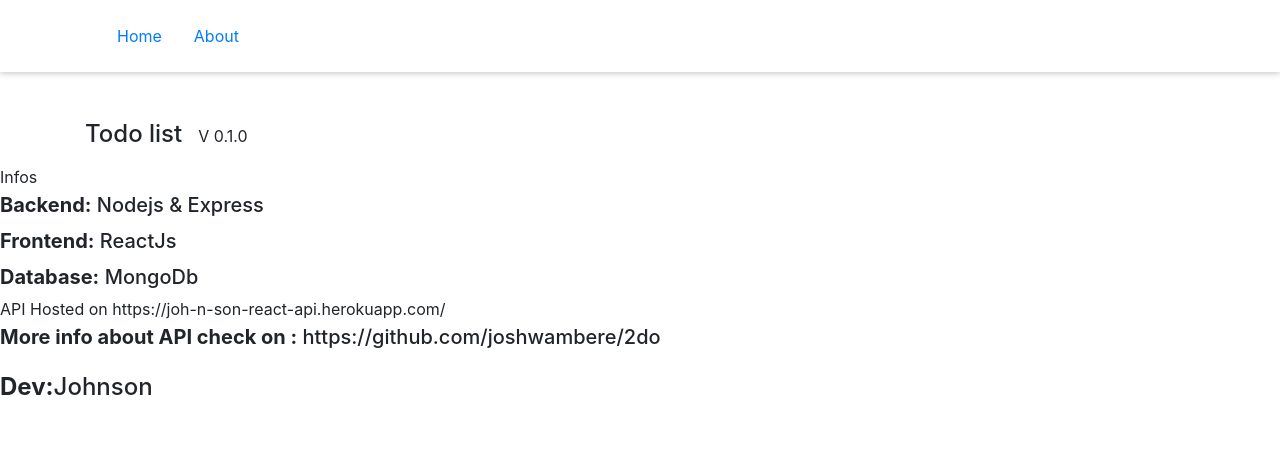
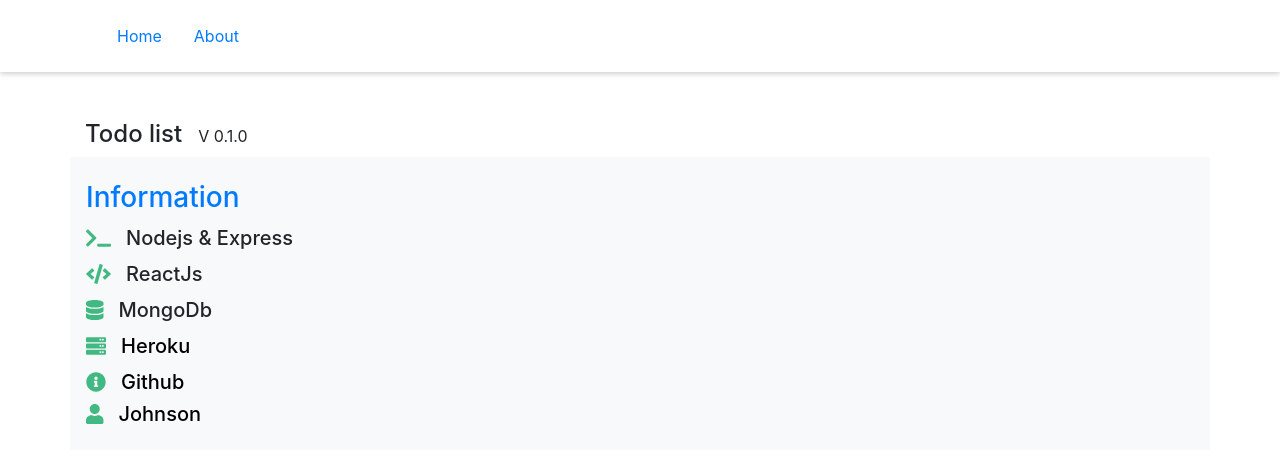
Before and after one commit to joshwambere/react-todo, a React (Create React App) app: page /about in a window 1280 px wide. Shown: the top 462 px of the page. Built offline with nearby package versions, Linux system fonts and the light colour scheme.

Commit message:
About page edited

```diff
--- a/src/App.css
+++ b/src/App.css
@@ -88,3 +88,15 @@
   width: 51px;
   height: 51px;
 }
+.icons-About{
+  color: #42b983;
+  margin-right: 15px;
+}
+.linkss{
+  color: #000;
+}
+.linkss:hover{
+  color: #42b983;
+  cursor: pointer;
+  text-decoration: none;
+}
--- a/src/components/about.jsx
+++ b/src/components/about.jsx
@@ -1,5 +1,10 @@
 import React, { Component } from 'react';
 import '../App.css';
+import { library } from '@fortawesome/fontawesome-svg-core';
+import { faTerminal, faCode, faDatabase, faServer, faInfoCircle, faUser } from '@fortawesome/free-solid-svg-icons';
+import { FontAwesomeIcon } from '@fortawesome/react-fontawesome';
+library.add(faTerminal,faCode,faDatabase,faServer,faInfoCircle,faUser);
+
 
 class About extends Component {
     state = {  }
@@ -9,14 +14,14 @@ class About extends Component {
                 <div className="container pt-5 d-flex">
                     <h4>Todo list </h4><span className="mt-1 pl-3">V 0.1.0</span>
                 </div>
-                <div className="pt-2">
-                <span className="pt-3">Infos</span>
-                    <h5 className="pt-1"><b>Backend:</b> Nodejs & Express</h5>
-                    <h5 className="pt-1"><b>Frontend:</b> ReactJs</h5>
-                    <h5 className="pt-1"><b>Database:</b> MongoDb</h5>
-                    <span className="pt-3">API Hosted on https://joh-n-son-react-api.herokuapp.com/</span>
-                    <h5 className="pt-1"><b>More info about API check on :</b> https://github.com/joshwambere/2do</h5>
-                    <h4 className="pt-3"><b>Dev:</b>Johnson</h4>
+                <div className="container pt-2 bg-light p-3" >
+                   <h3 className="pt-2 text-primary">Information</h3>
+                    <h5 className="pt-1"><FontAwesomeIcon className="icons-About" icon={["fas", "terminal"]}/>Nodejs & Express</h5>
+                    <h5 className="pt-1"><FontAwesomeIcon className="icons-About" icon={["fas", "code"]} />ReactJs</h5>
+                    <h5 className="pt-1"><FontAwesomeIcon className="icons-About" icon={["fas", "database"]}/>MongoDb</h5>
+                    <h5 className="pt-1"><FontAwesomeIcon className="icons-About" icon={["fas", "server"]} /><a className="linkss" href="https://joh-n-son-react-api.herokuapp.com/">Heroku</a></h5>
+                    <h5 className="pt-1"><FontAwesomeIcon className="icons-About" icon={["fas", "info-circle"]}/><a className="linkss" href=" https://github.com/joshwambere/2do">Github</a></h5>
+                    <h5 className=""><FontAwesomeIcon className="icons-About" icon={["fas", "user"]} /><a className="linkss" href="https://github.com/joshwambere">Johnson</a></h5>
                 </div>
             </div>
          );
```
